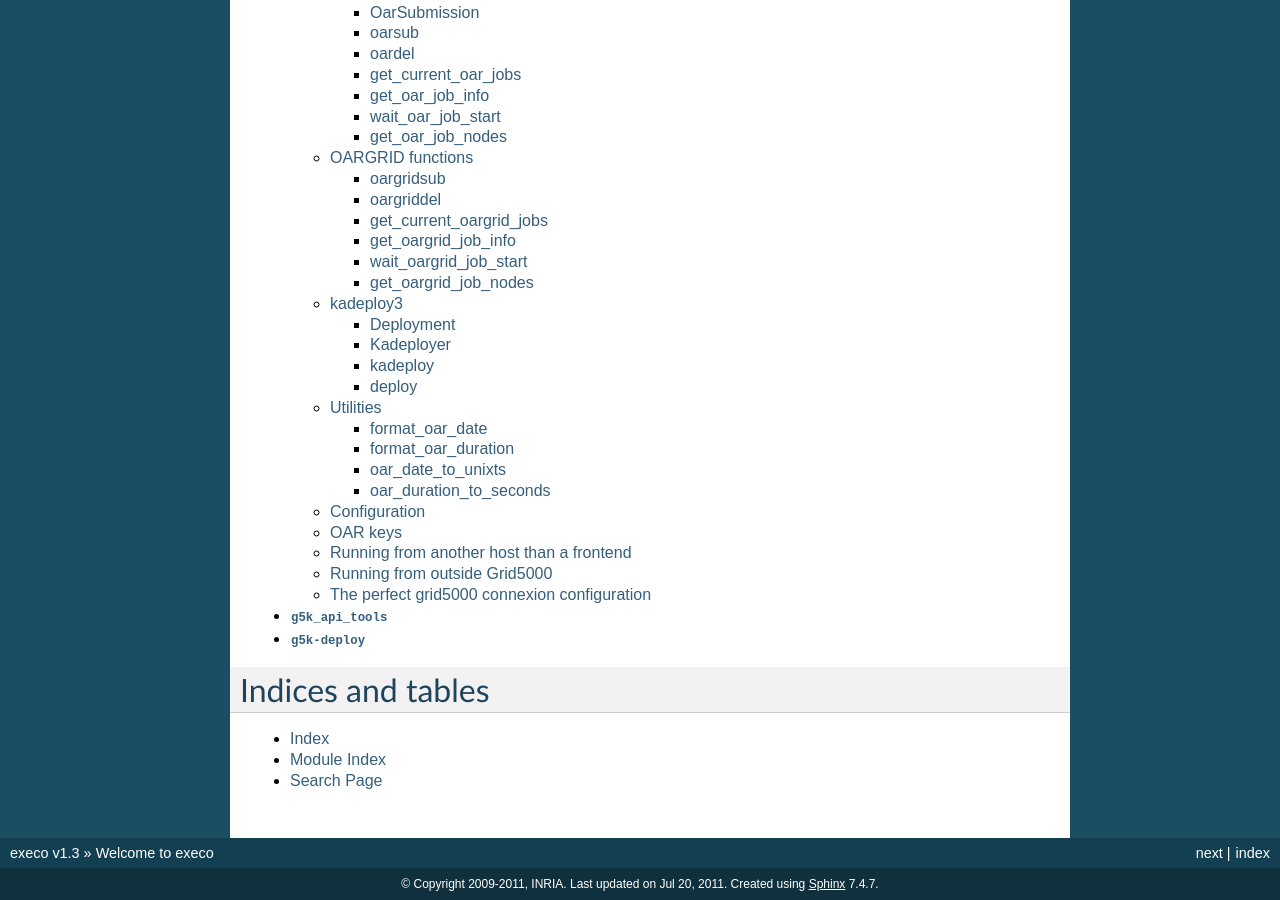
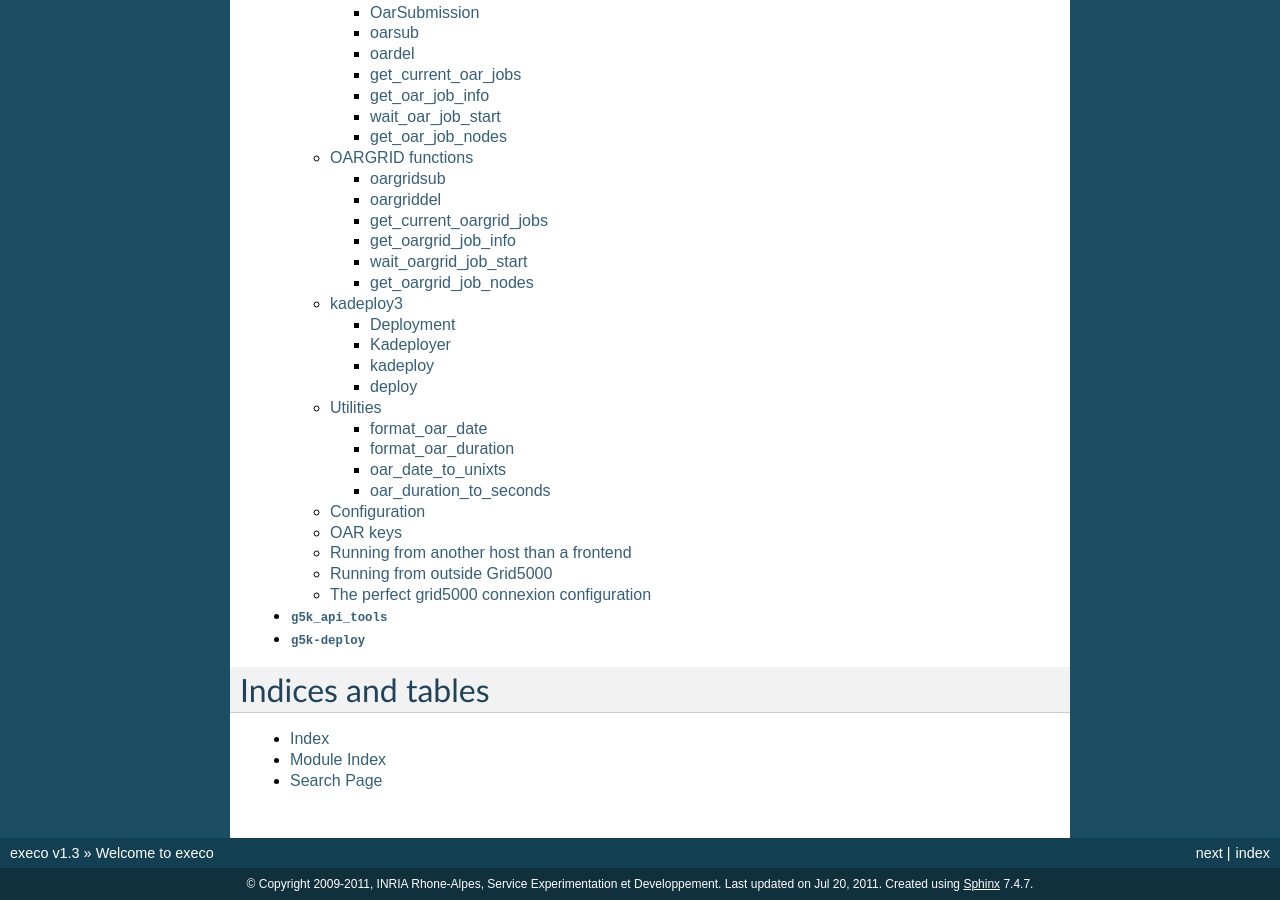
Before and after one commit to rcherrueau/execo, a Sphinx documentation site: the page built from doc/index.rst, in a window 1280 px wide and 900 px high, scrolled down 1066 px. Built offline with Sphinx 7.4.7, drawn with Linux system fonts in a browser that asks for light colours.

Commit message:
change copyright to INRIA Rhone-Alpes Service Experimentation Developpement

```diff
--- a/doc/conf.py
+++ b/doc/conf.py
@@ -39,7 +39,7 @@ master_doc = 'index'
 
 # General information about the project.
 project = u'execo'
-copyright = u'2009-2011, INRIA'
+copyright = u'2009-2011, INRIA Rhone-Alpes, Service Experimentation et Developpement'
 
 # The version info for the project you're documenting, acts as replacement for
 # |version| and |release|, also used in various other places throughout the
--- a/execo.py
+++ b/execo.py
@@ -1,6 +1,7 @@
 # -*- coding: utf-8 -*-
 #
-# Copyright 2009-2011 INRIA
+# Copyright 2009-2011 INRIA Rhone-Alpes, Service Experimentation et
+# Developpement
 #
 # This file is part of Execo.
 #
--- a/execo_g5k.py
+++ b/execo_g5k.py
@@ -1,6 +1,7 @@
 # -*- coding: utf-8 -*-
 #
-# Copyright 2009-2011 INRIA
+# Copyright 2009-2011 INRIA Rhone-Alpes, Service Experimentation et
+# Developpement
 #
 # This file is part of Execo.
 #
--- a/g5k_api_tools.py
+++ b/g5k_api_tools.py
@@ -1,4 +1,5 @@
-# Copyright 2009-2011 INRIA
+# Copyright 2009-2011 INRIA Rhone-Alpes, Service Experimentation et
+# Developpement
 #
 # This file is part of Execo.
 #
--- a/setup.py
+++ b/setup.py
@@ -1,6 +1,7 @@
 #!/usr/bin/env python
 
-# Copyright 2009-2011 INRIA
+# Copyright 2009-2011 INRIA Rhone-Alpes, Service Experimentation et
+# Developpement
 # This file is part of Execo, released under the GNU Lesser Public
 # License, version 3 or later.
 
--- a/test_execo.py
+++ b/test_execo.py
@@ -1,4 +1,5 @@
-# Copyright 2009-2011 INRIA
+# Copyright 2009-2011 INRIA Rhone-Alpes, Service Experimentation et
+# Developpement
 # This file is part of Execo, released under the GNU Lesser Public
 # License, version 3 or later.
 
--- a/test_execo_g5k.py
+++ b/test_execo_g5k.py
@@ -1,4 +1,5 @@
-# Copyright 2009-2011 INRIA
+# Copyright 2009-2011 INRIA Rhone-Alpes, Service Experimentation et
+# Developpement
 # This file is part of Execo, released under the GNU Lesser Public
 # License, version 3 or later.
 
```
Also changed, not shown: 3 other files.
